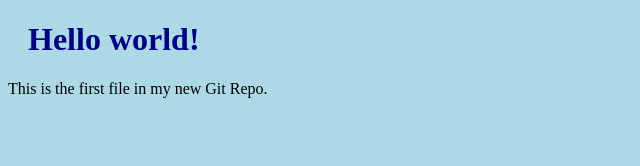
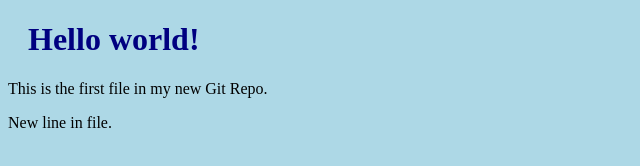
Before and after one commit to NishantSharmaAgra/helloWorld, a plain HTML site: page index.html in a window 1280 px wide. Shown: the whole page, without its empty margins (0-640 px from the left). Drawn offline with Linux system fonts and the light colour scheme.

Commit message:
Udpdated index.html with a new line

```diff
--- a/index.html
+++ b/index.html
@@ -8,6 +8,7 @@
 
 <h1>Hello world!</h1>
 <p>This is the first file in my new Git Repo.</p>
+<p>New line in file.</p>
 
 </body>
 </html>
```
